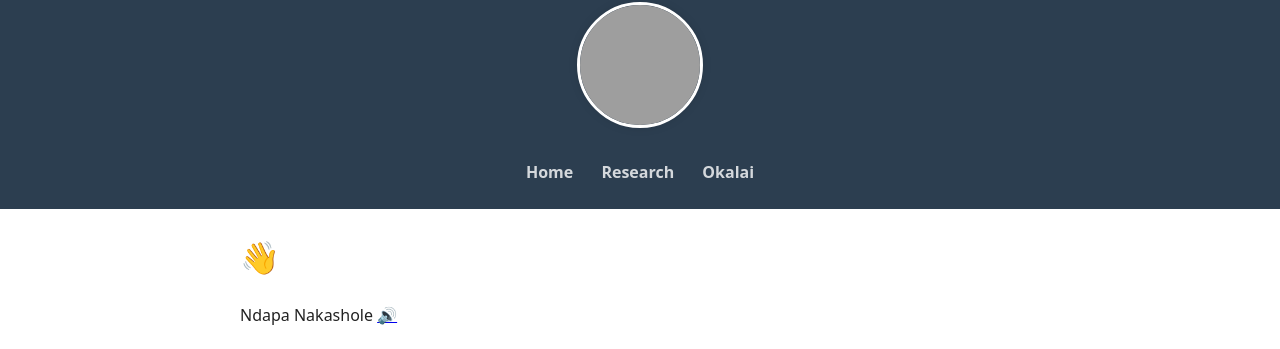
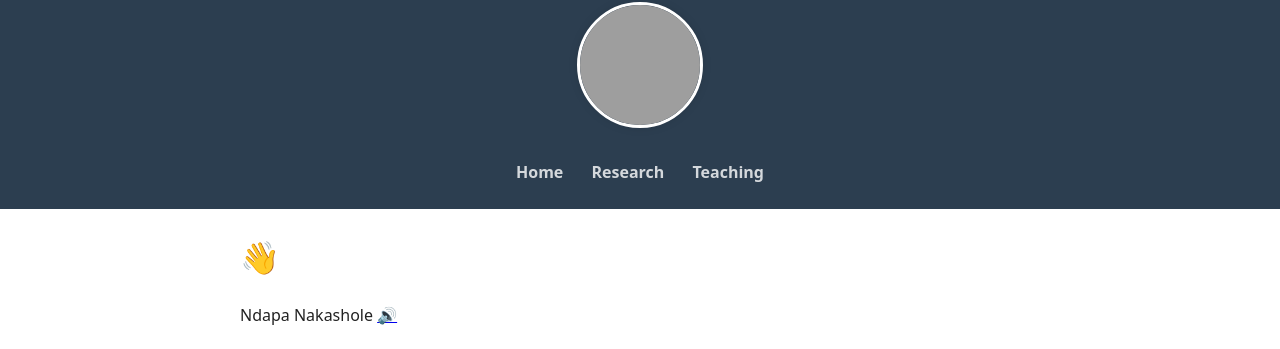
Before and after one commit to ndapa/ndapa.github.io, a Jekyll site: the page built from index.md, in a window 1280 px wide. Shown: the part 132-481 px from the top of the page. Built offline with Jekyll 4.4.1, drawn with Linux system fonts in a browser that asks for light colours; grey boxes are pictures that could not be loaded.

Commit message:
Update default.html

```diff
--- a/_layouts/default.html
+++ b/_layouts/default.html
@@ -25,7 +25,8 @@
     <nav>
       <a href="{{ '/' | relative_url }}">Home</a>
       <a href="{{ '/research/' | relative_url }}">Research</a>
-      <a href="{{ '/okalai/' | relative_url }}">Okalai</a>
+      <a href="{{ '/teaching/' | relative_url }}">Teaching</a>
+       <!--<a href="{{ '/okalai/' | relative_url }}">Okalai</a>  -->
       <!-- <a href="{{ '/blog/' | relative_url }}">Blog</a> -->
     </nav>
   </div>
```
